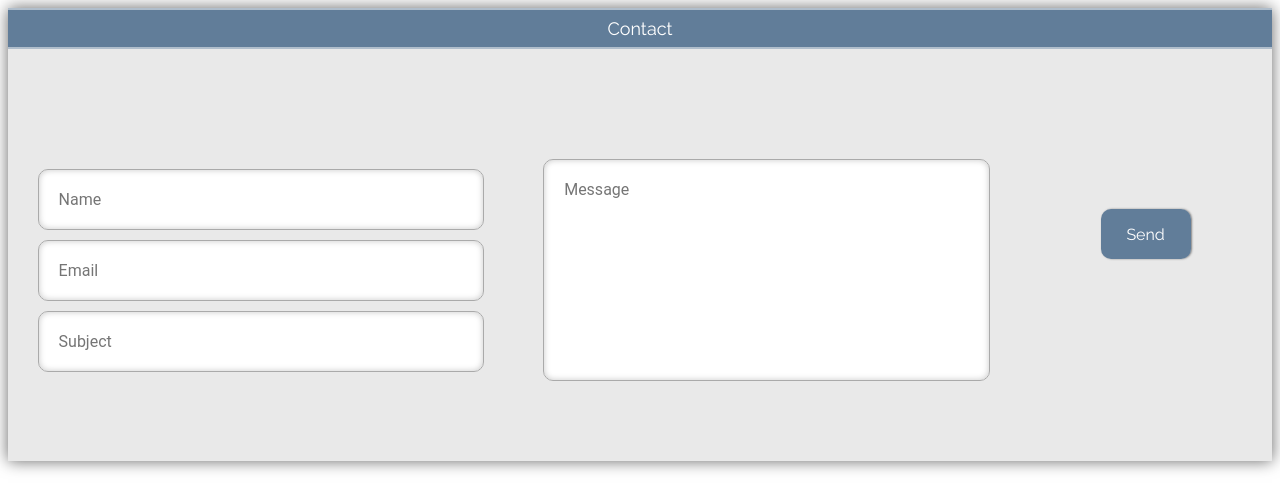
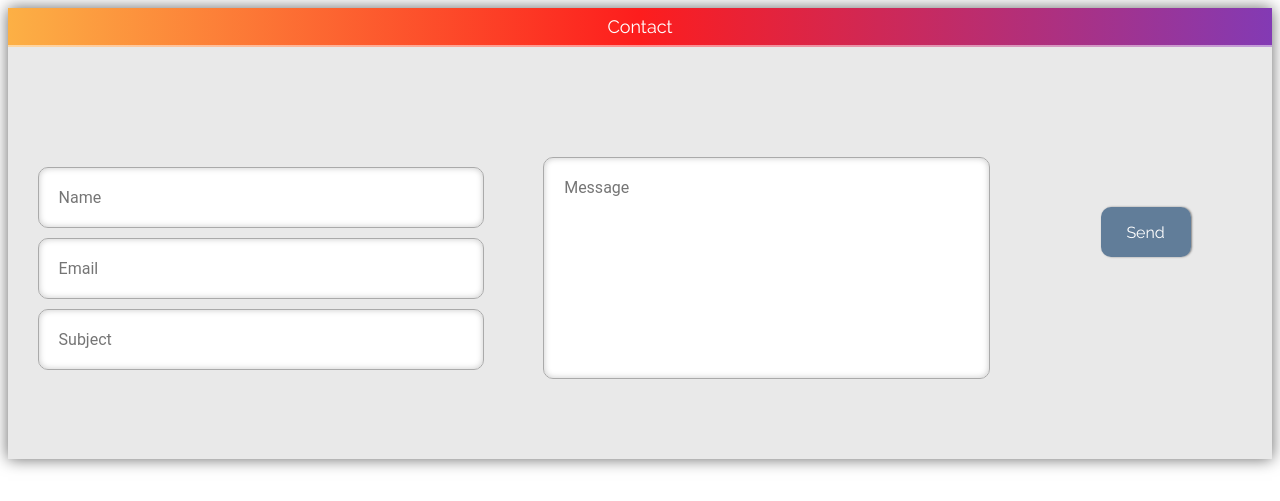
Before and after one commit to Devcost/Devcost.github.io, a PHP site: page /new_correo.html in a window 1280 px wide. Shown: the top 501 px of the page. Run offline with PHP 8.4, Linux system fonts and the light colour scheme.

Commit message:
Style changes made

```diff
--- a/css/index.css
+++ b/css/index.css
@@ -52,7 +52,7 @@ html, body {
 }
 
 .hechos{
-	padding-top: 50px;
+	padding-top: 20px;
 	padding-bottom: 150px;
 }
 
--- a/css/new_correo.css
+++ b/css/new_correo.css
@@ -29,14 +29,17 @@
 .invitando{
 	/*background-color: rgb(159,205,77);*/
 	/*background-color: rgb(136,0,21);*/
-	background-color: rgba(40,80,120,0.7);
+	/*background-color: rgba(40,80,120,0.7);*/
 	color: white;
 	text-align: center;
 	font-size: 18px;
 	font-family: 'Raleway', sans-serif;
 	padding: 8px 0;
-	border-top: 2px solid rgba(255,255,255,0.5);
+	/*border-top: 2px solid rgba(255,255,255,0.5);*/
 	border-bottom: 2px solid rgba(255,255,255,0.5);
+	background: #833ab4;  /* fallback for old browsers */
+	background: -webkit-linear-gradient(to right, #fcb045, #fd1d1d, #833ab4);  /* Chrome 10-25, Safari 5.1-6 */
+	background: linear-gradient(to right, #fcb045, #fd1d1d, #833ab4); /* W3C, IE 10+/ Edge, Firefox 16+, Chrome 26+, Opera 12+, Safari 7+ */
 }
 
 #idForm{
```
